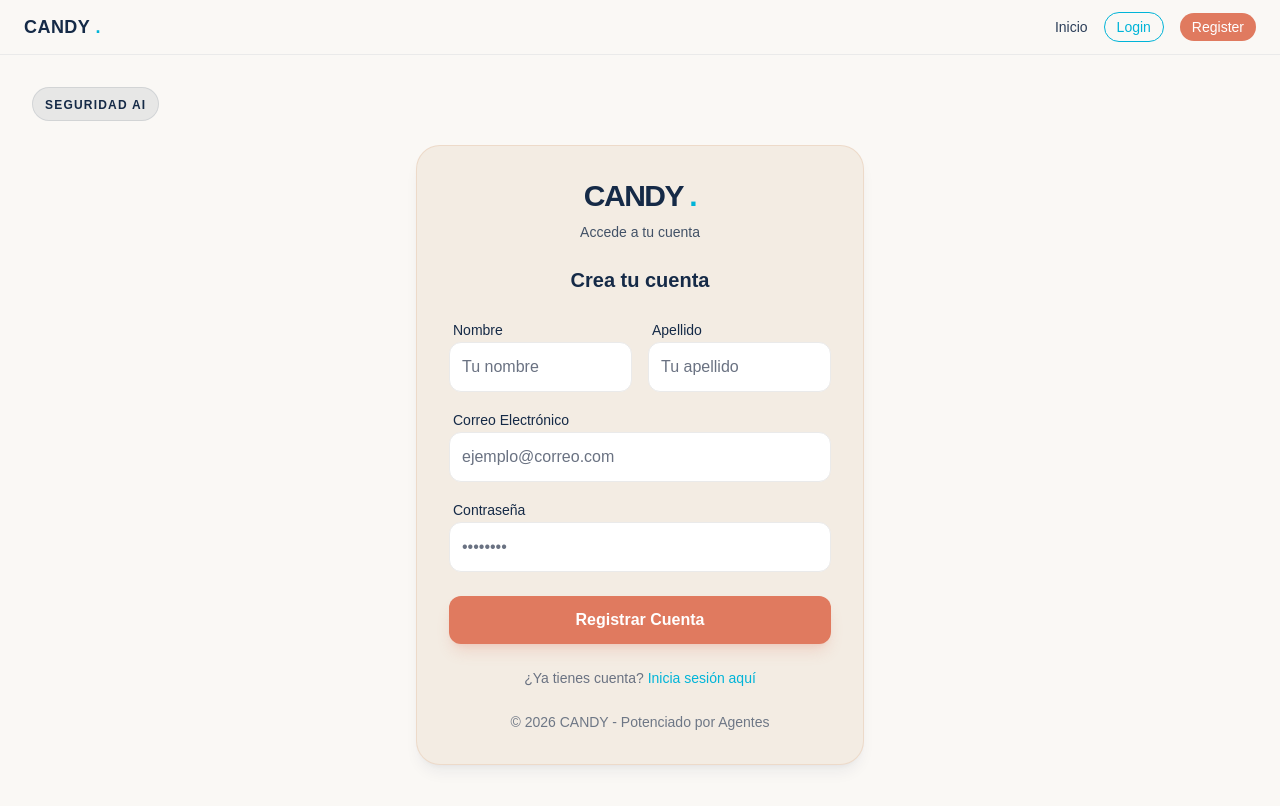
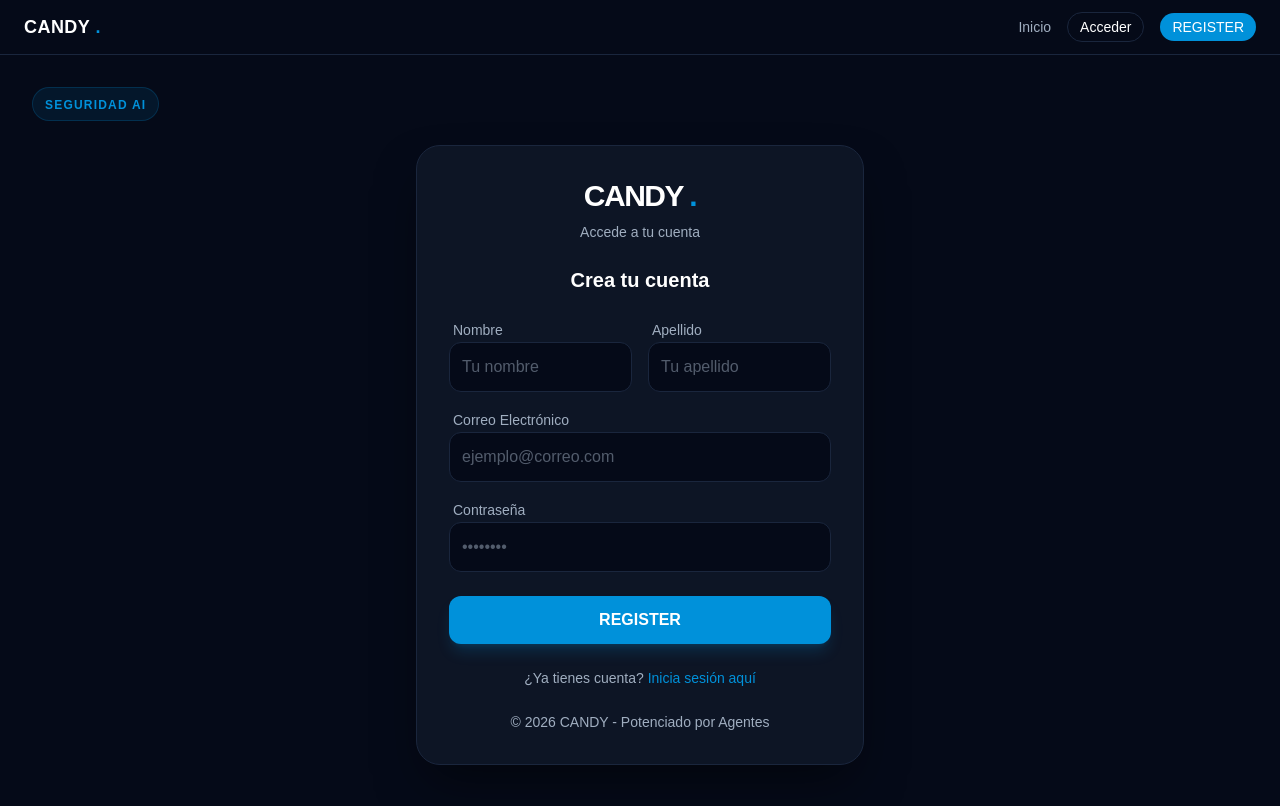
Before and after one commit to C-A-N-D-Y-AI/C-A-N-D-YAI-Clinical-Analysis-Network-for-Data-Yield, a Next.js app: page /register in a window 1280 px wide. Shown: the top 806 px of the page. Built offline with nearby package versions, Linux system fonts and the light colour scheme.

Commit message:
load login completed

```diff
--- a/src/app/(auth)/layout.tsx
+++ b/src/app/(auth)/layout.tsx
@@ -11,22 +11,22 @@ export default function authLayout({
     children: React.ReactNode;
 }>) {
     return (
-        <div className="min-h-screen w-full flex items-center justify-center p-6 bg-[#FAF8F5] overflow-hidden relative">
+        <div className="min-h-screen w-full flex items-center justify-center p-6 bg-[#050A18] overflow-hidden relative">
             <div className="absolute top-8 left-8">
-                <div className="inline-block px-3 py-1 rounded-full bg-[#152A47]/8 border border-[#152A47]/10">
-                    <span className="text-xs font-bold text-[#152A47] tracking-widest uppercase">Seguridad AI</span>
+                <div className="inline-block px-3 py-1 rounded-full bg-[#0091DA]/10 border border-[#0091DA]/20">
+                    <span className="text-xs font-bold text-[#0091DA] tracking-widest uppercase">Seguridad AI</span>
                 </div>
             </div>
 
-            <div className="max-w-md w-full bg-[#F3ECE3] border border-[#DCAE8A]/30 rounded-3xl p-8 shadow-lg shadow-[#152A47]/6">
+            <div className="max-w-md w-full bg-[#0D1525] border border-[#1A263D] rounded-3xl p-8 shadow-2xl shadow-black/50">
                 <div className="text-center mb-6">
-                    <h1 className="text-3xl font-extrabold text-[#152A47] tracking-tighter">
-                        CANDY <span className="text-[#00B4D8]">.</span>
+                    <h1 className="text-3xl font-extrabold text-[#FFFFFF] tracking-tighter">
+                        CANDY <span className="text-[#0091DA]">.</span>
                     </h1>
-                    <p className="mt-2 text-sm text-[#152A47]/80">Accede a tu cuenta</p>
+                    <p className="mt-2 text-sm text-[#A0AEC0]">Accede a tu cuenta</p>
                 </div>
                 {children}
-                <p className="text-center mt-6 text-sm text-[#152A47]/60 font-light">
+                <p className="text-center mt-6 text-sm text-[#A0AEC0] font-light">
                     &copy; 2026 CANDY - Potenciado por Agentes
                 </p>
             </div>
--- a/src/app/page.tsx
+++ b/src/app/page.tsx
@@ -1,22 +1,22 @@
 export default function Home() {
   return (
     <>
-      <main className="min-h-screen flex items-center justify-center p-8 bg-[#FAF8F5]">
-        <div className="w-full max-w-4xl rounded-2xl bg-[#F3ECE3] border border-[#DCAE8A]/30 shadow-md shadow-[#152A47]/6 p-12">
+      <main className="min-h-screen flex items-center justify-center p-8 bg-[#050A18]">
+        <div className="w-full max-w-4xl rounded-2xl bg-[#0D1525] border border-[#1A263D] shadow-2xl shadow-black/50 p-12">
           <div className="flex flex-col md:flex-row items-center gap-8">
             <div className="flex-1 text-center md:text-left">
-              <h1 className="text-5xl md:text-6xl font-extrabold text-[#152A47] mb-4">Bienvenido a <span className="text-[#00B4D8]">CANDY</span></h1>
-              <p className="text-lg text-[#152A47]/80 mb-6">La plataforma que une datos clínicos y análisis con experiencia humana cálida. Potenciado por Agentes.</p>
+              <h1 className="text-5xl md:text-6xl font-extrabold text-[#FFFFFF] mb-4">Bienvenido a <span className="text-[#0091DA]">CANDY</span></h1>
+              <p className="text-lg text-[#A0AEC0] mb-6">Entiende tu salud <span className="italic text-[#8E9AAF]">como nunca antes</span>. La plataforma que une datos clínicos y análisis con experiencia humana cálida.</p>
               <div className="flex gap-4 justify-center md:justify-start">
-                <a href="/register" className="px-6 py-3 bg-[#E07A5F] hover:bg-[#d66a54] text-white rounded-full font-semibold shadow-md shadow-[#E07A5F]/20 transform hover:scale-[1.02] transition-all">Empezar ahora</a>
-                <a href="/login" className="px-6 py-3 bg-transparent border border-[#00B4D8] text-[#00B4D8] rounded-full font-semibold hover:bg-[#00B4D8]/10 transition-all">Iniciar sesión</a>
+                <a href="/register" className="px-6 py-3 bg-[#0091DA] hover:bg-[#007AB8] text-[#FFFFFF] rounded-full font-semibold shadow-lg shadow-[#0091DA]/20 transform hover:scale-[1.02] transition-all">REGISTER</a>
+                <a href="/login" className="px-6 py-3 bg-transparent border border-[#1A263D] text-[#FFFFFF] rounded-full font-semibold hover:border-[#537FE7] hover:bg-[#1A263D]/50 transition-all">Acceder</a>
               </div>
             </div>
             <div className="flex-1">
-              <div className="w-full h-52 md:h-64 rounded-xl bg-white shadow-inner border border-[#EAEAEA] flex items-center justify-center text-[#152A47]/70">
-                <div>
-                  <p className="text-sm text-[#152A47]/60">Visual placeholder</p>
-                  <h3 className="mt-2 text-xl font-bold text-[#152A47]">CANDY — Clinical Analysis Network</h3>
+              <div className="w-full h-52 md:h-64 rounded-xl bg-[#050A18] shadow-inner border border-[#1A263D] flex items-center justify-center text-[#A0AEC0]/70">
+                <div className="text-center">
+                  <p className="text-sm text-[#A0AEC0]/60">Visual placeholder</p>
+                  <h3 className="mt-2 text-xl font-bold text-[#FFFFFF]">CANDY — Clinical Analysis Network</h3>
                 </div>
               </div>
             </div>
--- a/src/components/ui/Navbar.tsx
+++ b/src/components/ui/Navbar.tsx
@@ -15,16 +15,16 @@ export default function Navbar() {
     }, []);
 
     return (
-        <nav className="flex items-center justify-between px-6 py-3 bg-[#FAF8F5] text-[#152A47] shadow-sm border-b border-[#EAEAEA]">
-            <div className="text-lg font-extrabold tracking-wide">
-                CANDY <span className="text-[#00B4D8]">.</span>
+        <nav className="flex items-center justify-between px-6 py-3 bg-[#050A18] text-[#FFFFFF] shadow-md border-b border-[#1A263D]">
+            <div className="text-lg font-extrabold tracking-wide text-[#FFFFFF]">
+                CANDY <span className="text-[#0091DA]">.</span>
             </div>
 
             <div className="flex gap-4 items-center text-sm font-medium">
-                <Link href="/" className="text-[#152A47]/90 hover:underline">Inicio</Link>
-                <Link href="/login" className="px-3 py-1 rounded-full border border-[#00B4D8] text-[#00B4D8] hover:bg-[#00B4D8]/10 transition">Login</Link>
-                <Link href="/register" className="px-3 py-1 rounded-full bg-[#E07A5F] text-white hover:bg-[#d66a54] transition">Register</Link>
-                {isLogged && <Link href="/dashboard" className="px-3 py-1 rounded-full bg-[#152A47] text-white">Dashboard</Link>}
+                <Link href="/" className="text-[#A0AEC0] hover:text-[#FFFFFF] transition-colors">Inicio</Link>
+                <Link href="/login" className="px-3 py-1 rounded-full border border-[#1A263D] text-[#FFFFFF] hover:border-[#537FE7] hover:bg-[#1A263D]/50 transition">Acceder</Link>
+                <Link href="/register" className="px-3 py-1 rounded-full bg-[#0091DA] text-[#FFFFFF] hover:bg-[#007AB8] transition">REGISTER</Link>
+                {isLogged && <Link href="/dashboard" className="px-3 py-1 rounded-full bg-[#0D1525] border border-[#1A263D] text-[#FFFFFF] hover:border-[#0091DA] transition">Dashboard</Link>}
             </div>
         </nav>
     );
--- a/src/components/ui/RegisterForm.tsx
+++ b/src/components/ui/RegisterForm.tsx
@@ -52,26 +52,26 @@ export default function RegisterForm() {
 
     return (
         <form onSubmit={handleSubmit} className="flex flex-col gap-4 w-full">
-            <h2 className="text-xl font-semibold text-[#152A47] text-center mb-2">Crea tu cuenta</h2>
+            <h2 className="text-xl font-semibold text-[#FFFFFF] text-center mb-2">Crea tu cuenta</h2>
 
             <div className="grid grid-cols-1 md:grid-cols-2 gap-4">
                 <div className="space-y-2">
-                    <label className="text-sm font-medium text-[#152A47] ml-1">Nombre</label>
+                    <label className="text-sm font-medium text-[#A0AEC0] ml-1">Nombre</label>
                     <input
                         type="text"
                         placeholder="Tu nombre"
-                        className="w-full bg-white border border-[#EAEAEA] p-3 rounded-xl text-[#152A47] placeholder:text-gray-500 focus:outline-none focus:ring-2 focus:ring-[#00B4D8]/40 focus:border-[#00B4D8] transition-all"
+                        className="w-full bg-[#050A18] border border-[#1A263D] p-3 rounded-xl text-[#FFFFFF] placeholder:text-[#A0AEC0]/50 focus:outline-none focus:ring-2 focus:ring-[#0091DA]/40 focus:border-[#0091DA] transition-all"
                         value={firstName}
                         onChange={e => setFirstName(e.target.value)}
                     />
                 </div>
 
                 <div className="space-y-2">
-                    <label className="text-sm font-medium text-[#152A47] ml-1">Apellido</label>
+                    <label className="text-sm font-medium text-[#A0AEC0] ml-1">Apellido</label>
                     <input
                         type="text"
                         placeholder="Tu apellido"
-                        className="w-full bg-white border border-[#EAEAEA] p-3 rounded-xl text-[#152A47] placeholder:text-gray-500 focus:outline-none focus:ring-2 focus:ring-[#00B4D8]/40 focus:border-[#00B4D8] transition-all"
+                        className="w-full bg-[#050A18] border border-[#1A263D] p-3 rounded-xl text-[#FFFFFF] placeholder:text-[#A0AEC0]/50 focus:outline-none focus:ring-2 focus:ring-[#0091DA]/40 focus:border-[#0091DA] transition-all"
                         value={lastName}
                         onChange={e => setLastName(e.target.value)}
                     />
@@ -79,22 +79,22 @@ export default function RegisterForm() {
             </div>
 
             <div className="space-y-2">
-                <label className="text-sm font-medium text-[#152A47] ml-1">Correo Electrónico</label>
+                <label className="text-sm font-medium text-[#A0AEC0] ml-1">Correo Electrónico</label>
                 <input
                     type="email"
                     placeholder="ejemplo@correo.com"
-                    className="w-full bg-white border border-[#EAEAEA] p-3 rounded-xl text-[#152A47] placeholder:text-gray-500 focus:outline-none focus:ring-2 focus:ring-[#00B4D8]/40 focus:border-[#00B4D8] transition-all"
+                    className="w-full bg-[#050A18] border border-[#1A263D] p-3 rounded-xl text-[#FFFFFF] placeholder:text-[#A0AEC0]/50 focus:outline-none focus:ring-2 focus:ring-[#0091DA]/40 focus:border-[#0091DA] transition-all"
                     value={email}
                     onChange={e => setEmail(e.target.value)}
                 />
             </div>
 
             <div className="space-y-2">
-                <label className="text-sm font-medium text-[#152A47] ml-1">Contraseña</label>
+                <label className="text-sm font-medium text-[#A0AEC0] ml-1">Contraseña</label>
                 <input
                     type="password"
                     placeholder="••••••••"
-                    className="w-full bg-white border border-[#EAEAEA] p-3 rounded-xl text-[#152A47] placeholder:text-gray-500 focus:outline-none focus:ring-2 focus:ring-[#00B4D8]/40 focus:border-[#00B4D8] transition-all"
+                    className="w-full bg-[#050A18] border border-[#1A263D] p-3 rounded-xl text-[#FFFFFF] placeholder:text-[#A0AEC0]/50 focus:outline-none focus:ring-2 focus:ring-[#0091DA]/40 focus:border-[#0091DA] transition-all"
                     value={password}
                     onChange={e => setPassword(e.target.value)}
                 />
@@ -102,15 +102,15 @@ export default function RegisterForm() {
 
             <button
                 type="submit"
-                className="w-full bg-[#E07A5F] hover:bg-[#d66a54] text-white py-3 rounded-xl font-bold transition-all shadow-lg shadow-[#E07A5F]/20 active:scale-[0.98] mt-2"
+                className="w-full bg-[#0091DA] hover:bg-[#007AB8] text-[#FFFFFF] py-3 rounded-xl font-bold transition-all shadow-lg shadow-[#0091DA]/20 active:scale-[0.98] mt-2"
             >
-                Registrar Cuenta
+                REGISTER
             </button>
 
             <div className="text-center mt-2">
-                <p className="text-sm text-gray-500">
+                <p className="text-sm text-[#A0AEC0]">
                     ¿Ya tienes cuenta?{" "}
-                    <Link href="/login" className="text-[#00B4D8] hover:underline font-medium transition-colors">
+                    <Link href="/login" className="text-[#0091DA] hover:text-[#537FE7] hover:underline font-medium transition-colors">
                         Inicia sesión aquí
                     </Link>
                 </p>
```
Also changed, not shown: src/components/ui/LoginForm.tsx (+9 -9 lines).
